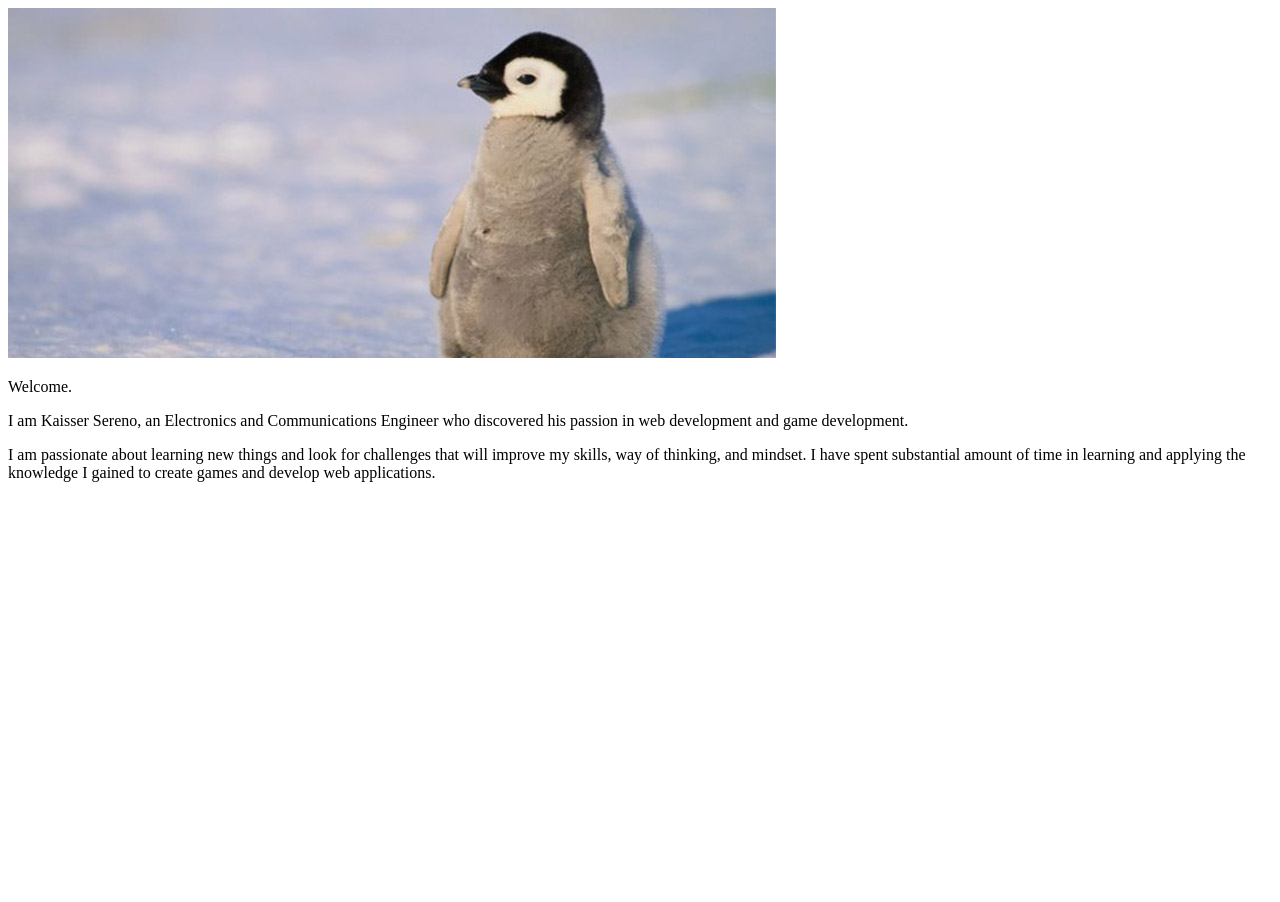
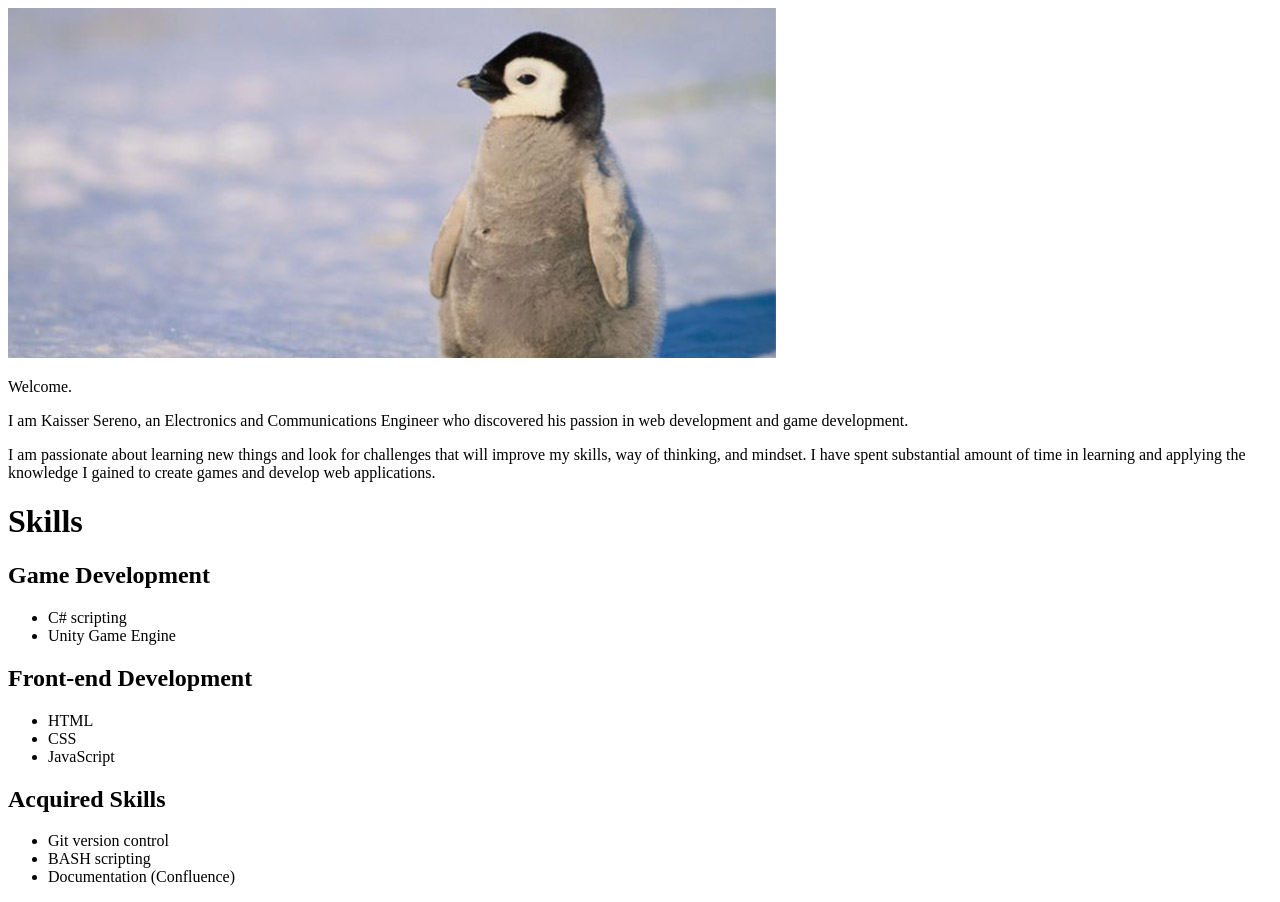
Before and after one commit to ka1sser/personal-cv, a plain HTML site: page index.html in a window 1280 px wide. Before the commit the page ends 800 px from the top, so only its background shows below. Drawn offline with Linux system fonts and the light colour scheme.

Commit message:
initial entry of skillset

```diff
--- a/index.html
+++ b/index.html
@@ -17,5 +17,34 @@
         way of thinking, and mindset. I have spent substantial amount of time in learning and applying
         the knowledge I gained to create games and develop web applications.
     </p>
+
+    <header class="skills">
+        <h1> Skills </h1>
+    </header>
+    <section class="game-development">
+        <h2> Game Development </h2>
+        <ul>
+            <li> C# scripting</li>
+            <li> Unity Game Engine </li>
+        </ul>
+    </section>
+    <section class="front-end">
+        <h2> Front-end Development </h2>
+        <ul>
+            <li> HTML </li>
+            <li> CSS </li>
+            <li> JavaScript </li>
+        </ul>
+    </section>
+    <section class="acquired-skills">
+        <h2> Acquired Skills </h2>
+        <ul>
+            <li> Git version control</li>
+            <li> BASH scripting </li>
+            <li> Documentation (Confluence) </li>
+        </ul>
+    </section>
+
+
   </body>
 </html>
```
